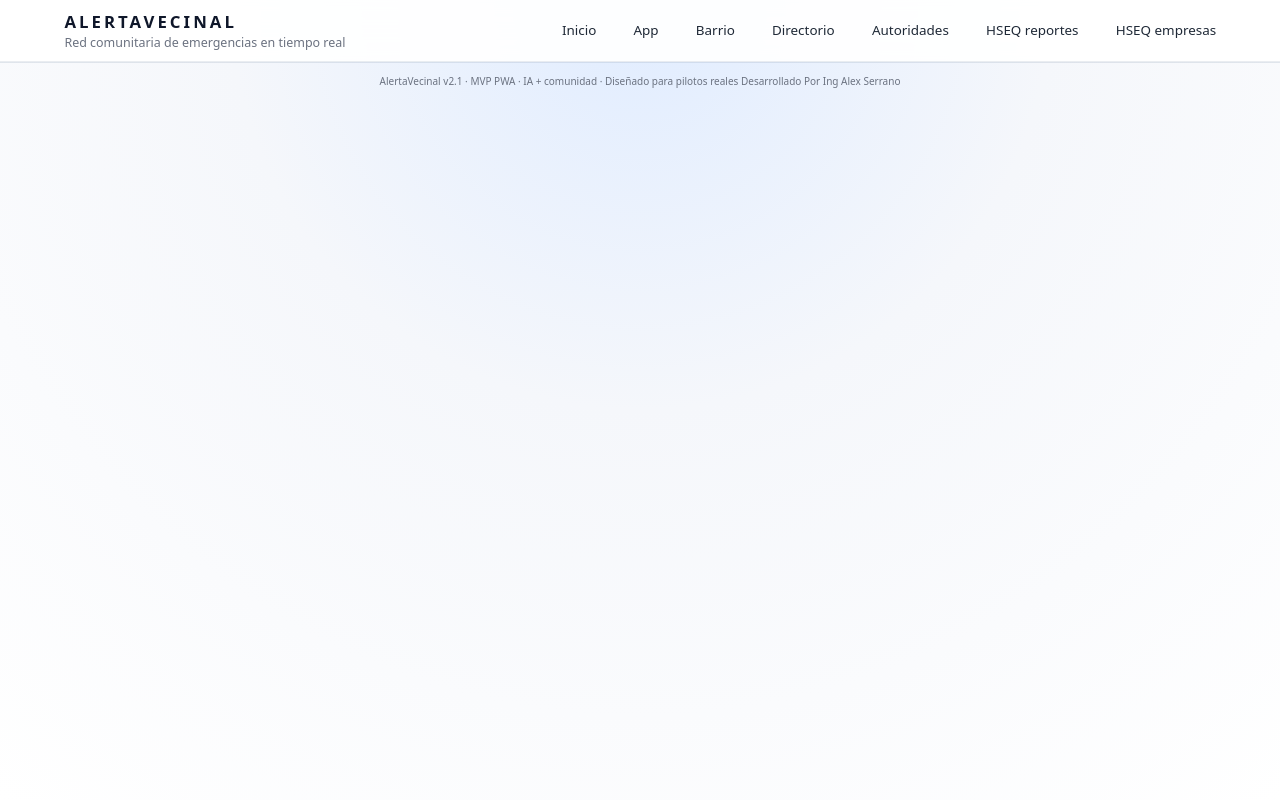
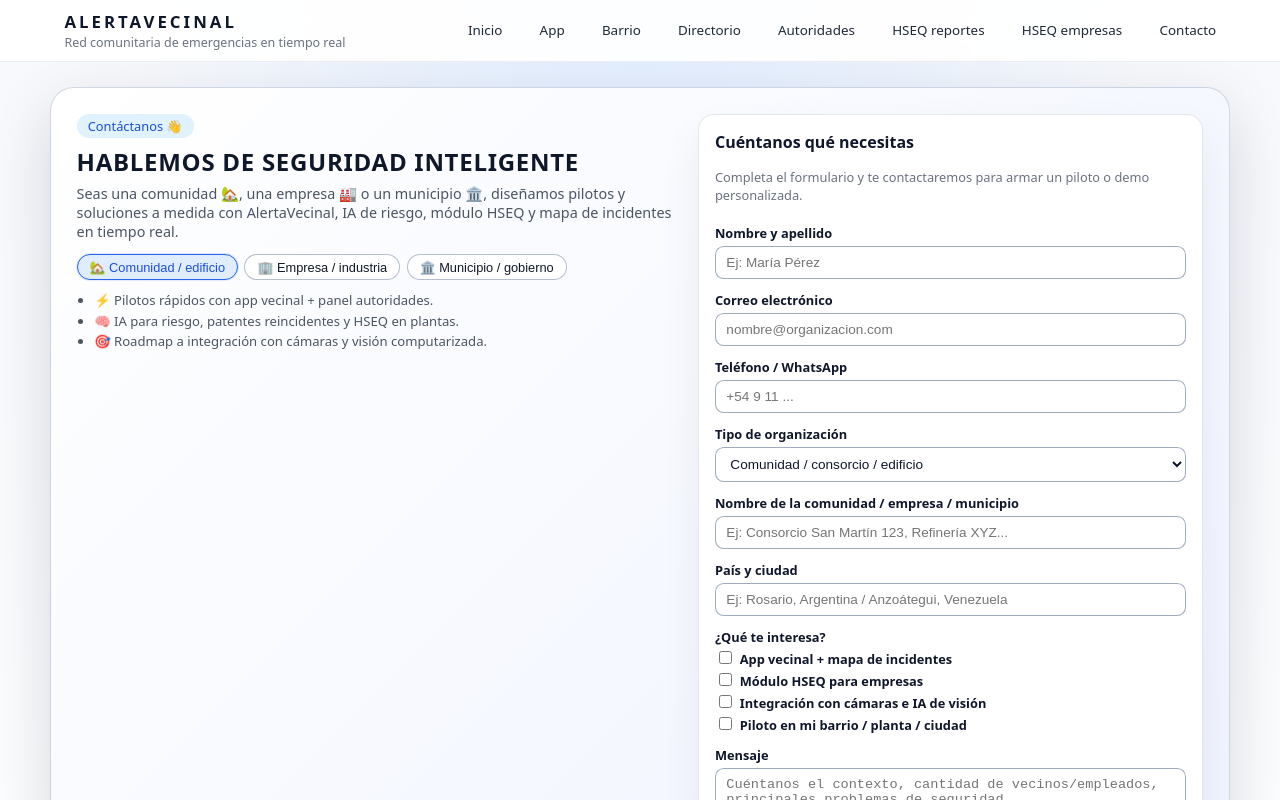
Before and after one commit to serranolash/Alerta_Vecinal_Frontend, a React (Vite) app: page /contacto in a window 1280 px wide. Shown: the top 800 px of the page. Built offline with nearby package versions, Linux system fonts and the light colour scheme.

Commit message:
Página de contacto: comunidades, empresas y municipios

```diff
--- a/src/App.jsx
+++ b/src/App.jsx
@@ -10,6 +10,8 @@
 import HelpDirectory from './routes/HelpDirectory'
 import { HseqReportApp } from './routes/HseqReportApp'
 import HseqDashboard from './routes/HseqDashboard'
+import { ContactPage } from './routes/ContactPage'
+
 
 
 export default function App() {
@@ -47,6 +49,9 @@
               <Link to="/hseq/dashboard" className="nav-link">
                 HSEQ empresas
               </Link>
+              <Link to="/contacto" className="nav-link">
+               Contacto
+              </Link>
             </nav>
           </div>
         </header>
@@ -60,6 +65,8 @@
           <Route path="/" element={<LandingPage />} />
           <Route path="/hseq" element={<HseqReportApp />} />
           <Route path="/hseq/dashboard" element={<HseqDashboard />} />
+          <Route path="/contacto" element={<ContactPage />} />
+
         </Routes>
 
         <footer className="app-footer">
--- /dev/null
+++ b/src/routes/ContactPage.jsx
@@ -0,0 +1,188 @@
+// src/routes/ContactPage.jsx
+import React, { useState } from 'react'
+
+export function ContactPage() {
+  const [type, setType] = useState('comunidad')
+  const [sent, setSent] = useState(false)
+
+  const handleSubmit = (e) => {
+    e.preventDefault()
+    // Más adelante acá podemos integrar backend / email / CRM
+    setSent(true)
+  }
+
+  return (
+    <main className="contact-page">
+      <div className="contact-inner">
+        <div className="contact-shell">
+          <section className="contact-grid">
+            {/* Lado izquierdo: texto + tipos */}
+            <div className="contact-intro">
+              <div className="contact-badge">Contáctanos 👋</div>
+              <h1 className="contact-title">Hablemos de seguridad inteligente</h1>
+              <p className="contact-lead">
+                Seas una comunidad 🏡, una empresa 🏭 o un municipio 🏛️, diseñamos pilotos y
+                soluciones a medida con AlertaVecinal, IA de riesgo, módulo HSEQ y mapa de
+                incidentes en tiempo real.
+              </p>
+
+              <div className="contact-type-row">
+                <button
+                  type="button"
+                  className={
+                    'contact-type-pill' + (type === 'comunidad' ? ' contact-type-pill-active' : '')
+                  }
+                  onClick={() => setType('comunidad')}
+                >
+                  🏡 Comunidad / edificio
+                </button>
+                <button
+                  type="button"
+                  className={
+                    'contact-type-pill' + (type === 'empresa' ? ' contact-type-pill-active' : '')
+                  }
+                  onClick={() => setType('empresa')}
+                >
+                  🏢 Empresa / industria
+                </button>
+                <button
+                  type="button"
+                  className={
+                    'contact-type-pill' + (type === 'municipio' ? ' contact-type-pill-active' : '')
+                  }
+                  onClick={() => setType('municipio')}
+                >
+                  🏛️ Municipio / gobierno
+                </button>
+              </div>
+
+              <ul className="contact-benefits">
+                <li>⚡ Pilotos rápidos con app vecinal + panel autoridades.</li>
+                <li>🧠 IA para riesgo, patentes reincidentes y HSEQ en plantas.</li>
+                <li>🎯 Roadmap a integración con cámaras y visión computarizada.</li>
+              </ul>
+            </div>
+
+            {/* Lado derecho: formulario */}
+            <div className="contact-form-wrapper">
+              <form className="card contact-form" onSubmit={handleSubmit}>
+                <h2 className="contact-form-title">Cuéntanos qué necesitas</h2>
+                <p className="contact-form-subtitle">
+                  Completa el formulario y te contactaremos para armar un piloto o demo personalizada.
+                </p>
+
+                <div className="field">
+                  <span>Nombre y apellido</span>
+                  <input
+                    type="text"
+                    name="name"
+                    placeholder="Ej: María Pérez"
+                    required
+                  />
+                </div>
+
+                <div className="field">
+                  <span>Correo electrónico</span>
+                  <input
+                    type="email"
+                    name="email"
+                    placeholder="nombre@organizacion.com"
+                    required
+                  />
+                </div>
+
+                <div className="field">
+                  <span>Teléfono / WhatsApp</span>
+                  <input
+                    type="tel"
+                    name="phone"
+                    placeholder="+54 9 11 ..."
+                  />
+                </div>
+
+                <div className="field">
+                  <span>Tipo de organización</span>
+                  <select
+                    name="org_type"
+                    value={type}
+                    onChange={(e) => setType(e.target.value)}
+                  >
+                    <option value="comunidad">Comunidad / consorcio / edificio</option>
+                    <option value="empresa">Empresa / planta / industria</option>
+                    <option value="municipio">Municipio / policía / gobierno</option>
+                  </select>
+                </div>
+
+                <div className="field">
+                  <span>Nombre de la comunidad / empresa / municipio</span>
+                  <input
+                    type="text"
+                    name="org_name"
+                    placeholder="Ej: Consorcio San Martín 123, Refinería XYZ..."
+                  />
+                </div>
+
+                <div className="field">
+                  <span>País y ciudad</span>
+                  <input
+                    type="text"
+                    name="location"
+                    placeholder="Ej: Rosario, Argentina / Anzoátegui, Venezuela"
+                  />
+                </div>
+
+                <div className="field">
+                  <span>¿Qué te interesa?</span>
+                  <div className="contact-checkbox-group">
+                    <label>
+                      <input type="checkbox" name="interest_vecinal" />
+                      <span>App vecinal + mapa de incidentes</span>
+                    </label>
+                    <label>
+                      <input type="checkbox" name="interest_hseq" />
+                      <span>Módulo HSEQ para empresas</span>
+                    </label>
+                    <label>
+                      <input type="checkbox" name="interest_camaras" />
+                      <span>Integración con cámaras e IA de visión</span>
+                    </label>
+                    <label>
+                      <input type="checkbox" name="interest_piloto" />
+                      <span>Piloto en mi barrio / planta / ciudad</span>
+                    </label>
+                  </div>
+                </div>
+
+                <div className="field">
+                  <span>Mensaje</span>
+                  <textarea
+                    name="message"
+                    rows={4}
+                    placeholder="Cuéntanos el contexto, cantidad de vecinos/empleados, principales problemas de seguridad..."
+                  />
+                </div>
+
+                <button type="submit" className="btn btn-primary">
+                  Enviar consulta
+                </button>
+
+                {sent && (
+                  <p className="success" style={{ marginTop: '0.5rem' }}>
+                    ✅ Gracias por tu interés. Registramos tu consulta y nos pondremos en contacto.
+                  </p>
+                )}
+              </form>
+
+              <p className="contact-legal">
+                🔒 Usamos estos datos sólo para contactarte respecto a AlertaVecinal. No compartimos
+                tu información con terceros.
+              </p>
+            </div>
+          </section>
+        </div>
+      </div>
+    </main>
+  )
+}
+
+export default ContactPage
--- a/src/styles.css
+++ b/src/styles.css
@@ -1302,3 +1302,156 @@
     min-width: 640px;
   }
 }
+/* ======================
+   CONTACTO / LEADS
+   ====================== */
+
+.contact-page {
+  padding: 1.6rem 1.1rem 2rem;
+}
+
+.contact-inner {
+  max-width: 1180px;
+  margin: 0 auto;
+}
+
+.contact-shell {
+  background: linear-gradient(135deg, #ffffff, #eef2ff);
+  border-radius: 24px;
+  border: 1px solid rgba(148, 163, 184, 0.4);
+  box-shadow: 0 24px 60px rgba(15, 23, 42, 0.15);
+  padding: 1.6rem 1.6rem 1.9rem;
+}
+
+.contact-grid {
+  display: grid;
+  grid-template-columns: minmax(0, 1.3fr) minmax(0, 1.1fr);
+  gap: 1.5rem;
+  align-items: flex-start;
+}
+
+.contact-badge {
+  display: inline-flex;
+  align-items: center;
+  padding: 0.18rem 0.7rem;
+  border-radius: 999px;
+  font-size: 0.8rem;
+  background: #e0f2fe;
+  color: #1d4ed8;
+  margin-bottom: 0.45rem;
+}
+
+.contact-title {
+  margin: 0 0 0.4rem;
+  font-size: 1.5rem;
+  letter-spacing: 0.03em;
+  text-transform: uppercase;
+  color: #0f172a;
+}
+
+.contact-lead {
+  margin: 0 0 0.8rem;
+  font-size: 0.9rem;
+  color: #4b5563;
+}
+
+.contact-type-row {
+  display: flex;
+  flex-wrap: wrap;
+  gap: 0.4rem;
+  margin-bottom: 0.7rem;
+}
+
+.contact-type-pill {
+  border-radius: 999px;
+  padding: 0.28rem 0.75rem;
+  font-size: 0.8rem;
+  border: 1px solid rgba(148, 163, 184, 0.7);
+  background: #ffffff;
+  color: #111827;
+  cursor: pointer;
+  display: inline-flex;
+  align-items: center;
+  gap: 0.25rem;
+}
+
+.contact-type-pill-active {
+  border-color: #2563eb;
+  background: #e0edff;
+  color: #1d4ed8;
+  box-shadow: 0 0 0 1px rgba(37, 99, 235, 0.12);
+}
+
+.contact-benefits {
+  margin: 0.4rem 0 0;
+  padding-left: 1.1rem;
+  font-size: 0.82rem;
+  color: #4b5563;
+}
+
+.contact-benefits li + li {
+  margin-top: 0.15rem;
+}
+
+.contact-form-wrapper {
+  display: flex;
+  flex-direction: column;
+  gap: 0.4rem;
+}
+
+.contact-form {
+  display: flex;
+  flex-direction: column;
+  gap: 0.75rem;
+}
+
+.contact-form-title {
+  margin: 0 0 0.2rem;
+  font-size: 1rem;
+}
+
+.contact-form-subtitle {
+  margin: 0 0 0.5rem;
+  font-size: 0.8rem;
+  color: #6b7280;
+}
+
+.contact-checkbox-group {
+  display: flex;
+  flex-direction: column;
+  gap: 0.25rem;
+  font-size: 0.8rem;
+}
+
+.contact-checkbox-group label {
+  display: flex;
+  align-items: flex-start;
+  gap: 0.3rem;
+  cursor: pointer;
+}
+
+.contact-checkbox-group input[type='checkbox'] {
+  margin-top: 0.08rem;
+}
+
+.contact-legal {
+  font-size: 0.75rem;
+  color: #6b7280;
+  margin: 0.3rem 0 0;
+}
+
+/* Responsive contacto */
+@media (max-width: 900px) {
+  .contact-page {
+    padding: 1.2rem 0.7rem 1.6rem;
+  }
+
+  .contact-shell {
+    padding: 1.4rem 1.1rem 1.7rem;
+    border-radius: 18px;
+  }
+
+  .contact-grid {
+    grid-template-columns: minmax(0, 1fr);
+  }
+}
```
